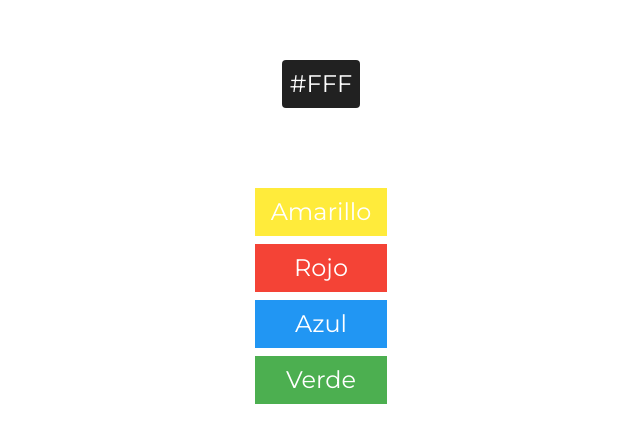
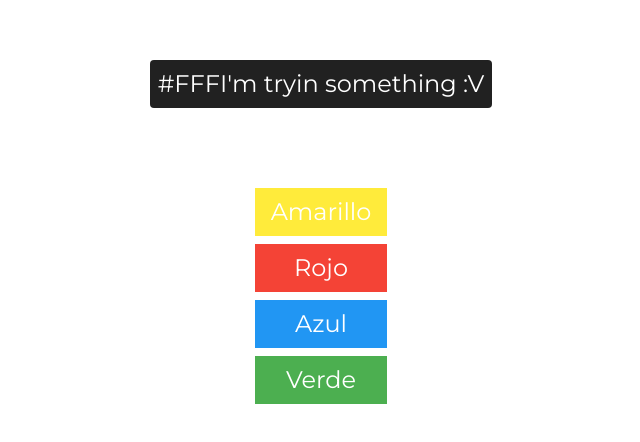
Before and after one commit to xlCyanz/teacher-reviewer, a Next.js app: page /dev in a window 1280 px wide. Shown: the part 168-610 px from the top of the page, without its empty margins (319-959 px from the left). Built offline with nearby package versions, Linux system fonts and the light colour scheme; no server answers.

Commit message:
trying something

```diff
--- a/pages/dev/index.tsx
+++ b/pages/dev/index.tsx
@@ -10,7 +10,7 @@ const Dev = () => {
 
   return (
     <div className="bg-default-color w-screen h-screen flex flex-col justify-center items-center text-2xl">
-      <span className="bg-gray-900 p-2 rounded text-default-color">{color}</span>
+      <span className="bg-gray-900 p-2 rounded text-default-color">{color}I'm tryin something :V</span>
 
       <div className="mt-20 flex flex-col gap-2 text-white">
         <button className="px-4 py-2 bg-yellow-500" type="button" onClick={changeToYellow}>Amarillo</button>
```
